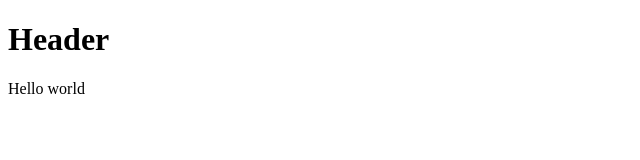
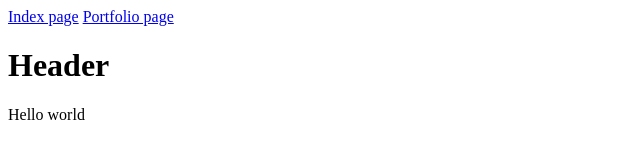
Before and after one commit to tam1111/github, a plain HTML site: page index.html in a window 1280 px wide. Shown: the whole page, without its empty margins (0-640 px from the left). Drawn offline with Linux system fonts and the light colour scheme.

Commit message:
added navigation

```diff
--- a/index.html
+++ b/index.html
@@ -7,6 +7,10 @@
     <title>Document</title>
 </head>
 <body>
+    <nav>
+    <a href="index.html">Index page</a>
+    <a href="portfolio.html">Portfolio page</a>
+     </nav>
     <header>
         <h1>Header</h1>
     </header>
```
